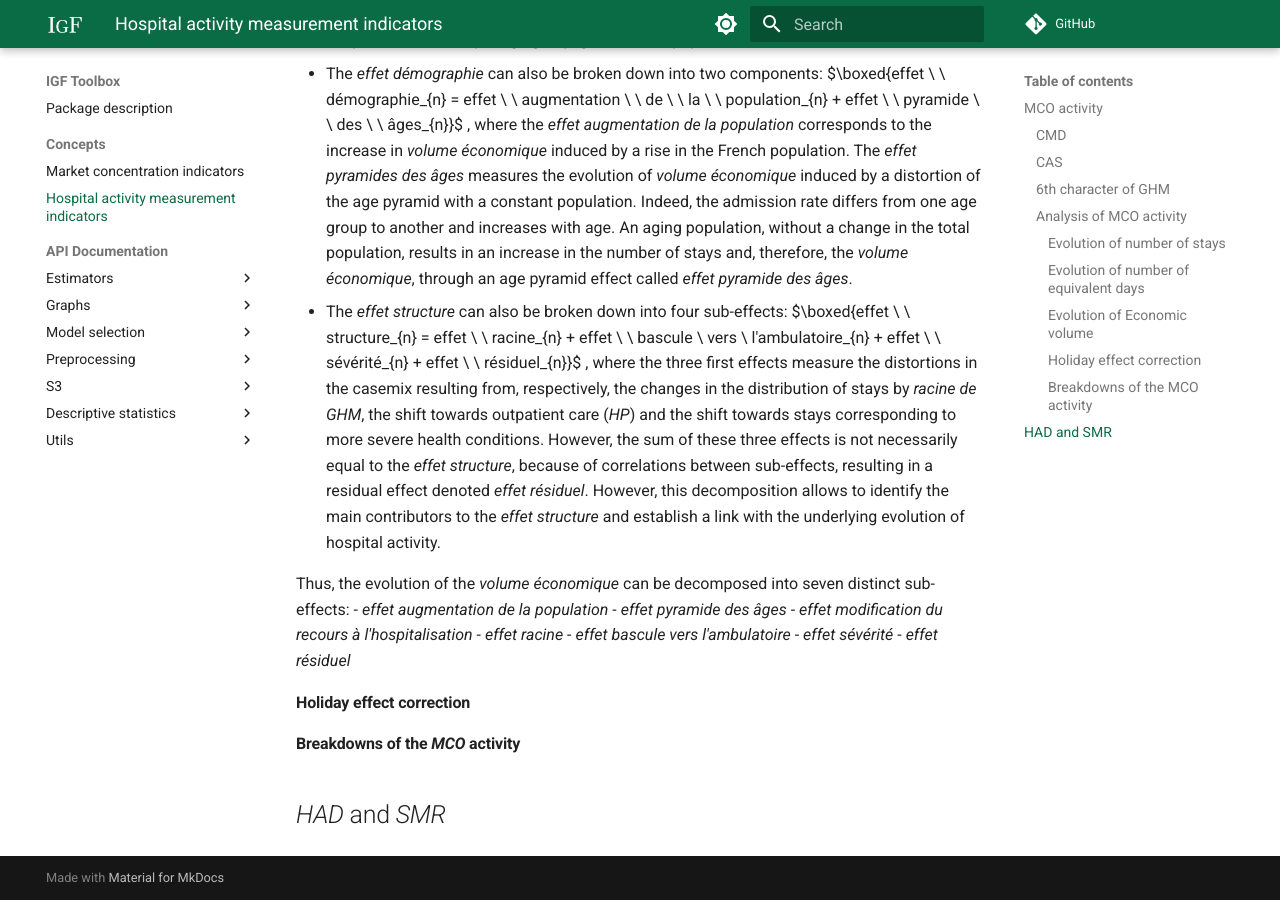
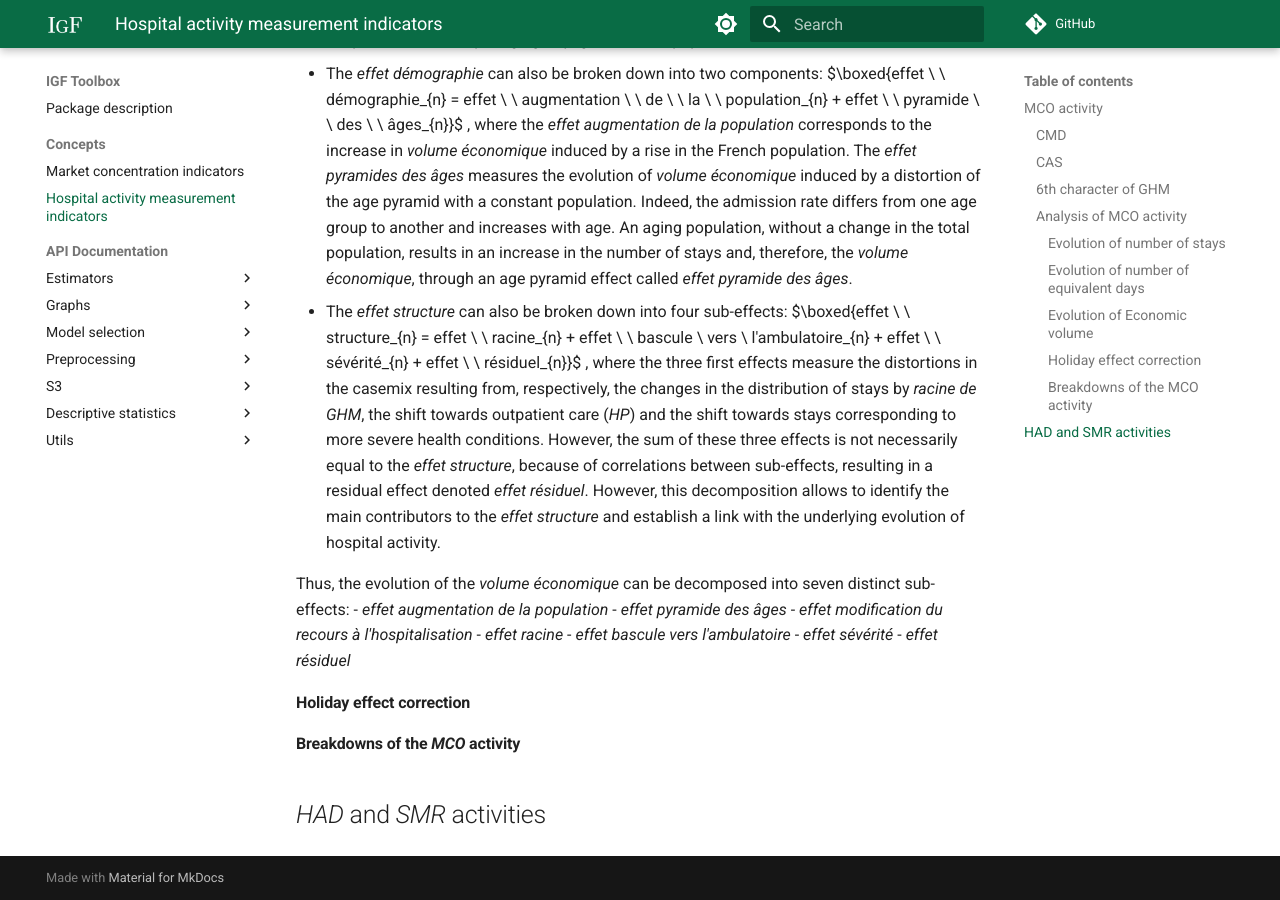
Before and after one commit to IGF-PSD/igf_toolbox, an MkDocs documentation site: the page built from docs/concepts/HOSPITAL_ACTIVITY.md, in a window 1280 px wide and 900 px high, scrolled down 6798 px. Built offline with MkDocs 1.6.1 and Material for MkDocs 9.7.7, drawn with Linux system fonts in a browser that asks for light colours; formulas are drawn with MathJax 3; comment, search, counter and statistics services are not loaded.

Commit message:
Update HOSPITAL_ACTIVITY.md

```diff
--- a/docs/concepts/HOSPITAL_ACTIVITY.md
+++ b/docs/concepts/HOSPITAL_ACTIVITY.md
@@ -166,4 +166,4 @@ Thus, the evolution of the *volume économique* can be decomposed into seven dis
 
 #### Breakdowns of the *MCO* activity
 
-## *HAD* and *SMR*
+## *HAD* and *SMR* activities
```
